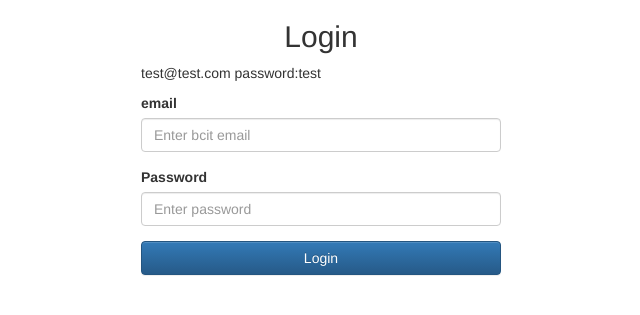
After one commit to manhellis/yearbook, a PHP site: page /login.php in a window 1280 px wide. The commit adds this page. Shown: the top 315 px of the page, without its empty margins (319-959 px from the left). Run offline with PHP 8.4, Linux system fonts and the light colour scheme.

Commit message:
authentication login
added password login to index.php and browse.php. can be modified

TODO: add password creation and saving with user accounts

TODO: update database reading from students_login table

```diff
--- a/browse.php
+++ b/browse.php
@@ -1,5 +1,10 @@
 <?php
 include_once 'crud.php';
+session_start();
+if (!isset($_SESSION['loggedin']) || $_SESSION['loggedin'] !== true) {
+    header("Location: login.php"); // Redirect to login.php if not logged in
+    exit();
+}
 ?>
 
 <!DOCTYPE html>
@@ -23,6 +28,7 @@ include_once 'crud.php';
                 <ul class="nav navbar-nav">
                     <li><a href="index.php">Home</a></li>
                     <li class="active"><a href="browse.php">Browse</a></li>
+                    <li><button type="button" class="btn btn-warning"><a href="logout.php">Logout</a></button></li>
                 </ul>
             </div>
         </nav>
--- a/db.php
+++ b/db.php
@@ -1,5 +1,6 @@
 
 <?php
+// session_start();
 
 define('_HOST_NAME', 'localhost:8889');
 define('_DATABASE_USER_NAME', 'root');
--- /dev/null
+++ b/login.php
@@ -0,0 +1,40 @@
+<!DOCTYPE html>
+<html lang="en">
+<head>
+    <meta charset="UTF-8">
+    <meta name="viewport" content="width=device-width, initial-scale=1">
+    <title>Login Form</title>
+    <link rel="stylesheet" href="https://maxcdn.bootstrapcdn.com/bootstrap/3.3.7/css/bootstrap.min.css">
+
+<script src="https://ajax.googleapis.com/ajax/libs/jquery/3.3.1/jquery.min.js"></script>
+<!-- Optional theme -->
+<link rel="stylesheet" href="https://maxcdn.bootstrapcdn.com/bootstrap/3.3.7/css/bootstrap-theme.min.css">
+
+<link rel="stylesheet" href="./styles.css">
+<meta name="viewport" content="width=device-width, initial-scale=1.0">
+<!-- Latest compiled and minified JavaScript -->
+<script src="https://maxcdn.bootstrapcdn.com/bootstrap/3.3.7/js/bootstrap.min.js"></script>
+</head>
+<body>
+    <div class="container">
+        <div class="row">
+            <div class="col-md-4 col-md-offset-4">
+                <h2 class="text-center">Login</h2>
+                <p>test@test.com password:test</p>
+                <form action="authenticate.php" method="post">
+                    <div class="form-group">
+                        <label for="email">email</label>
+                        <input type="text" name="email" class="form-control" id="email" placeholder="Enter bcit email">
+                    </div>
+                    <div class="form-group">
+                        <label for="password">Password</label>
+                        <input type="password" name="password" class="form-control" id="password" placeholder="Enter password">
+                    </div>
+                    <button type="submit" class="btn btn-primary btn-block">Login</button>
+                </form>
+            </div>
+        </div>
+    </div>
+
+</body>
+</html>
--- /dev/null
+++ b/logout.php
@@ -0,0 +1,6 @@
+<?php
+session_start();
+session_destroy();
+// Redirect to the login page:
+header('Location: browse.php');
+?>
```
Also changed, not shown: authenticate.php (added, +39 -0 lines), classlist.sql (+44 -4 lines), index.html (added, +24 -0 lines), index.php (+10 -1 lines), 2 other files.
